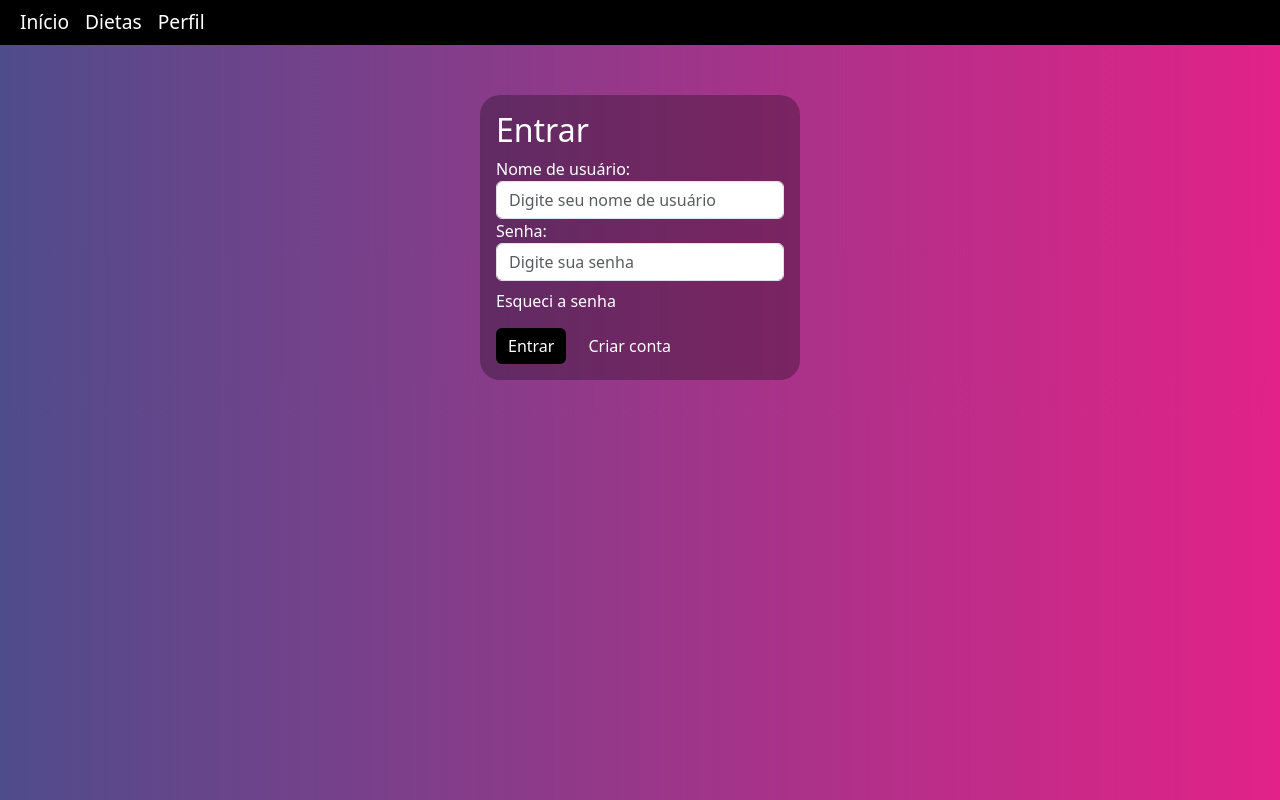
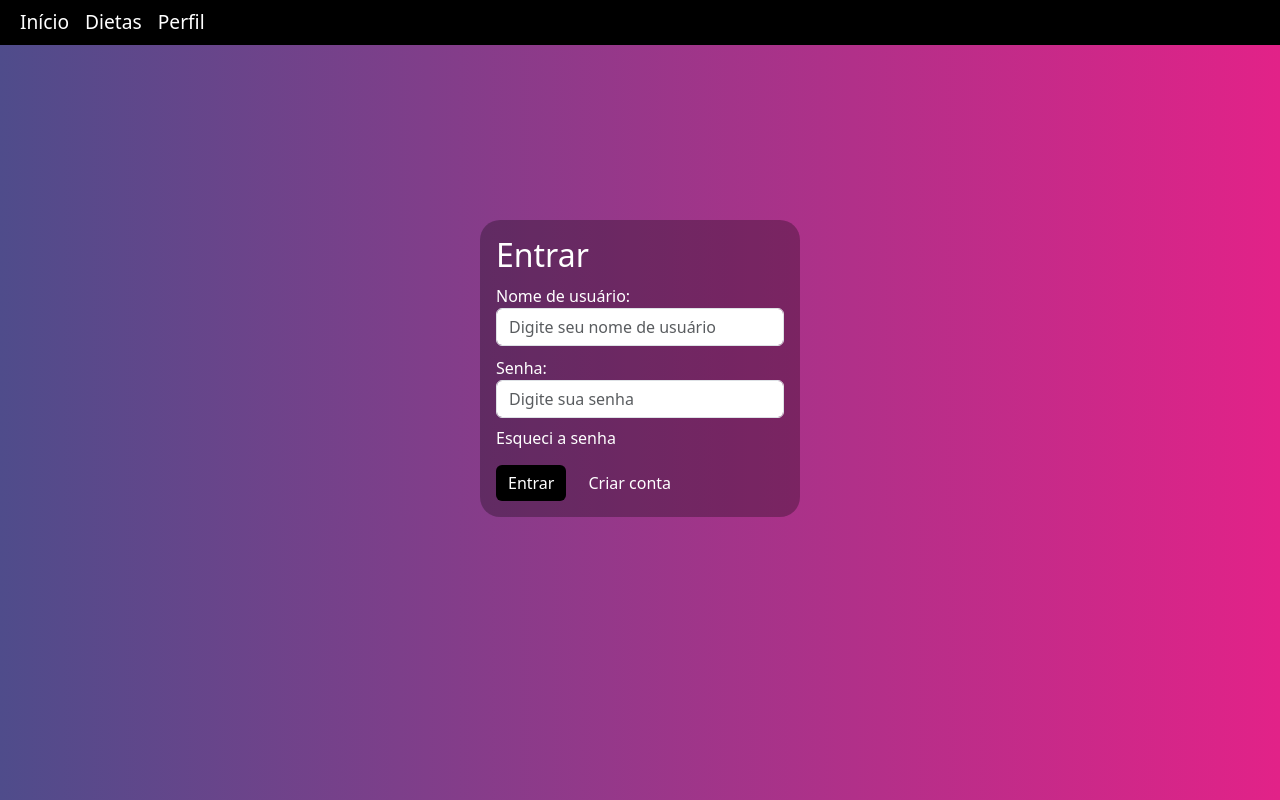
Before and after one commit to mari-martins-souza/keep-health, an Angular app: page / in a window 1280 px wide. Built offline with nearby package versions, Linux system fonts and the light colour scheme.

Commit message:
pequeno update estilo

```diff
--- a/src/app/login/login.component.scss
+++ b/src/app/login/login.component.scss
@@ -6,6 +6,10 @@
 
 label {
     color: white;
+}
+
+.form-group {
+    margin-top: 10px;
 }
 
 button {
@@ -43,7 +47,7 @@ button:hover {
 
 .container {
     margin-bottom: 35px;
-    margin-top: 50px;
+    margin-top: 175px;
     width: 25%;
     border: 1px solid transparent;
     border-radius: 20px;
```
